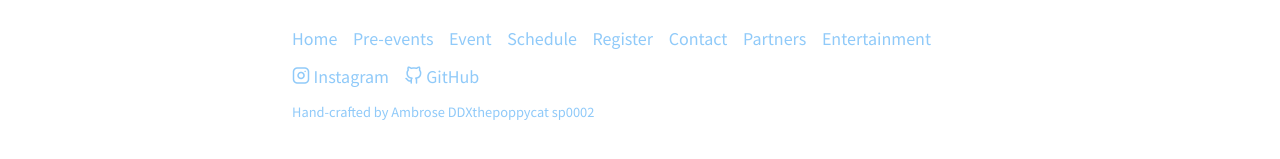
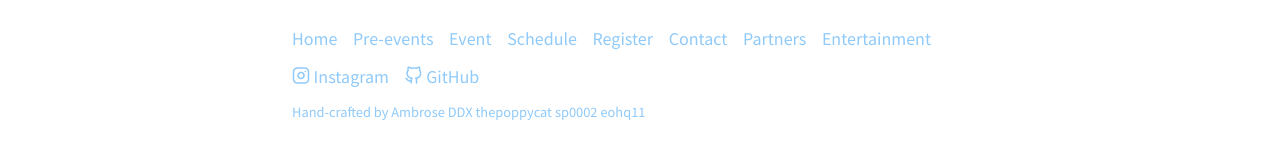
Before and after one commit to buildingblocs/2020, a Jekyll site: the page built from index.md, in a window 1280 px wide and 900 px high, scrolled down 3153 px. Shown: the part 730-889 px from the top of the window. Built offline with Jekyll 4.4.1, drawn with Linux system fonts in a browser that asks for light colours; some web fonts are replaced; a script that is not in the unit is left out.

Commit message:
Update footer.html

```diff
--- a/_includes/footer.html
+++ b/_includes/footer.html
@@ -25,7 +25,7 @@
 				</ul>
 			</div>
 			<div class="group">
-				<small>Hand-crafted by <a href="https://ambrose.makerforce.io/">Ambrose</a>	<a href="https://github.com/ddx-510">DDX</a><a href="https://github.com/thepoppycat">thepoppycat</a>	<a href="https://github.com/sp0002">sp0002</a></small>
+				<small>Hand-crafted by <a href="https://ambrose.makerforce.io/">Ambrose</a>	<a href="https://github.com/ddx-510">DDX</a>	<a href="https://github.com/thepoppycat">thepoppycat</a>	<a href="https://github.com/sp0002">sp0002</a>        <a href="https://github.com/emilyong">eohq11</a></small>
 			</div>
 		</div>
 	</footer>
```
